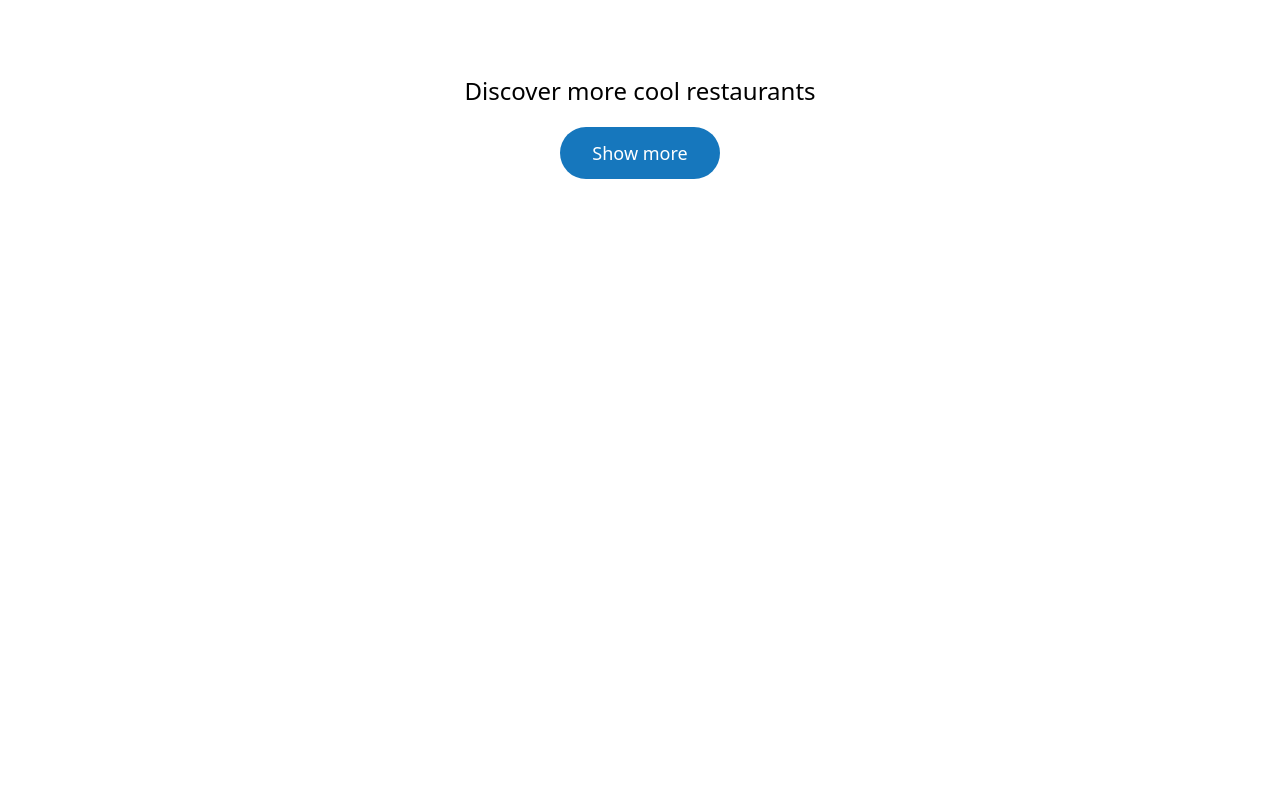
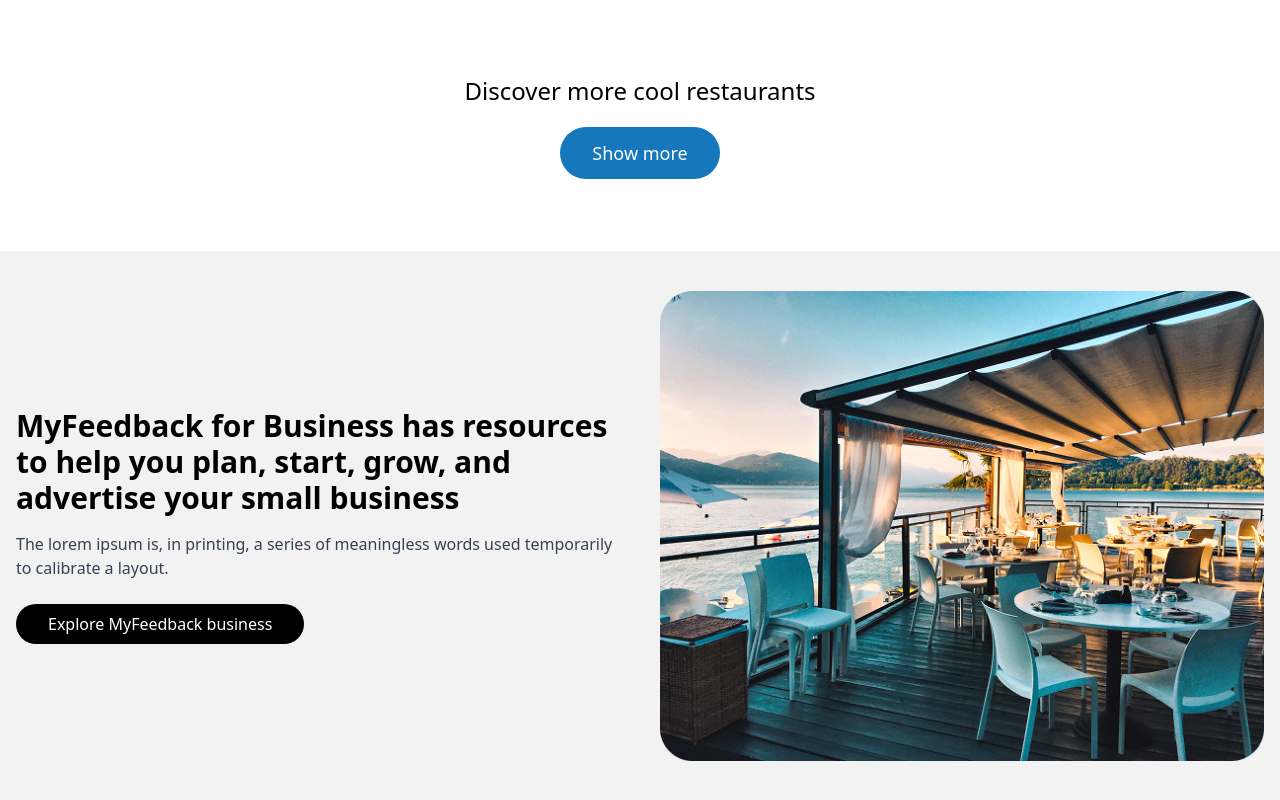
Before and after one commit to simonfornt/myfeedback, a React (Vite) app: page / in a window 1280 px wide. Shown: the part 1926-2726 px from the top of the page. Before the commit the page ends 2177 px from the top, so only its background shows below. Built offline with nearby package versions, Linux system fonts and the light colour scheme.

Commit message:
added ctasection

```diff
--- /dev/null
+++ b/src/components/CtaSection.jsx
@@ -0,0 +1,29 @@
+import React from 'react';
+
+function CtaSection() {
+  return (
+    <div className="bg-[#F2F2F2] py-10 px-4">
+      <div className="max-w-screen-xl mx-auto flex flex-col-reverse md:flex-row items-center gap-10">
+        {/* Text Section */}
+        <div className="md:w-1/2">
+          <h2 className="text-xl sm:text-2xl md:text-3xl font-bold mb-4">
+            MyFeedback for Business has resources to help you plan, start, grow, and advertise your small business
+          </h2>
+          <p className="text-sm sm:text-base text-gray-700 mb-6">
+            The lorem ipsum is, in printing, a series of meaningless words used temporarily to calibrate a layout.
+          </p>
+          <button className="text-white bg-black py-2 px-6 sm:px-8 rounded-full text-sm sm:text-base">
+            Explore MyFeedback business
+          </button>
+        </div>
+
+        {/* Image Section */}
+        <div className="md:w-1/2 flex justify-center">
+          <img src="cta.png" alt="CTA" className="w-full max-w-sm md:max-w-full" />
+        </div>
+      </div>
+    </div>
+  );
+}
+
+export default CtaSection;
--- a/src/pages/Home.jsx
+++ b/src/pages/Home.jsx
@@ -1,9 +1,11 @@
 import React from 'react';
 import CarouselReuse from '../resuseable/CarouselReuse';
+import CtaSection from '../components/CtaSection';
 
 function Home() {
   return (
-    <div className="px-4 py-8">
+   <>
+     <div className="px-4 py-8">
       <div className="md:max-w-screen-2xl mx-auto">
         <h2 className="text-xl mx-10 sm:text-2xl md:text-3xl font-semibold mb-6 text-center md:text-left">
           The latest trends
@@ -30,6 +32,8 @@ function Home() {
         <button className='text-lg text-white bg-[#1677BD] py-3 px-8 rounded-full'>Show more</button>
       </div>
     </div>
+    <CtaSection/>
+   </>
   );
 }
 
```
Also changed, not shown: public/cta.png (added).
